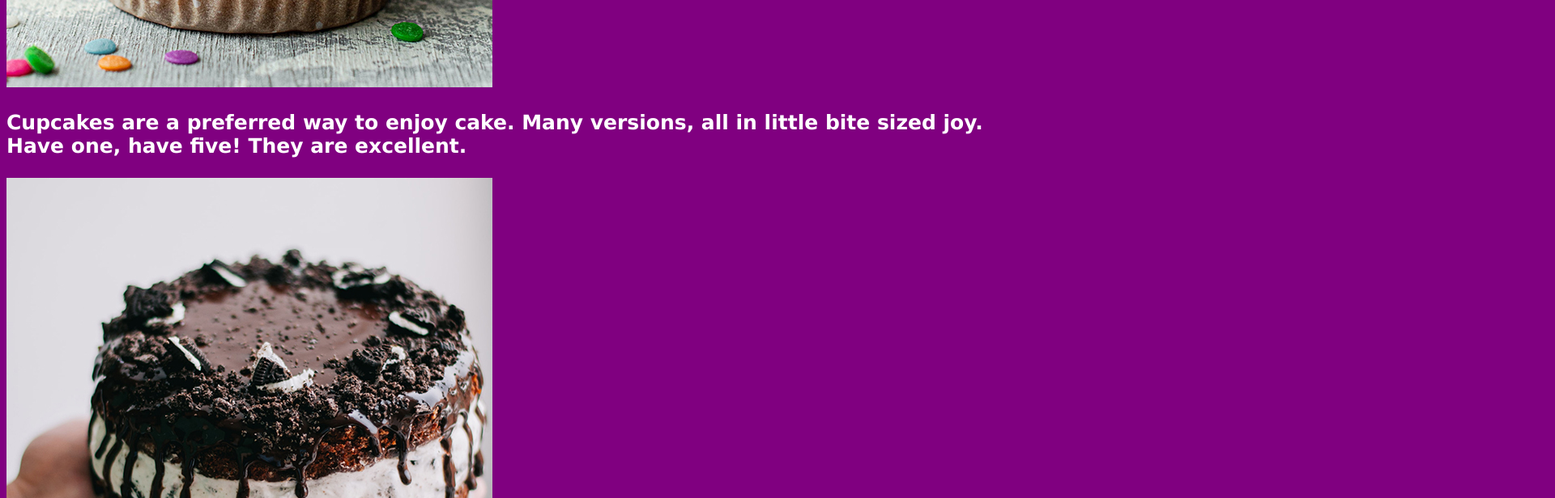
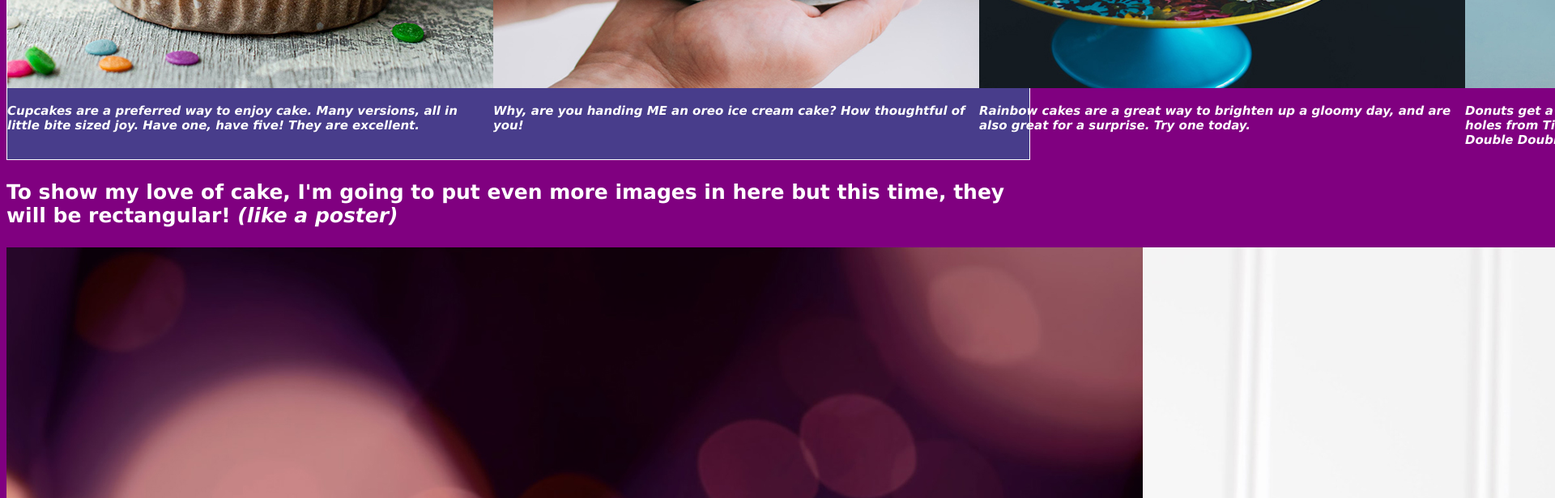
Before and after one commit to Caffeine-Powered/GWDS_Worksheet2, a plain HTML site: page cake.html in a window 1280 px wide. Shown: the part 1480-2096 px from the top of the page at 81% size, 1920 px wide, since content can reach past the window. Drawn offline with Linux system fonts and the light colour scheme.

Commit message:
added .caption and .container

```diff
--- a/styles.css
+++ b/styles.css
@@ -69,3 +69,18 @@ a{
     font-size: 25px;
     font-weight: bold;
 }
+
+.section-one{
+    border: 1px solid white;
+    background-color: darkslateblue;
+}
+
+.caption{
+    font-size: 15px;
+    font-style: italic;
+}
+
+.container{
+    display: flex;
+
+}
```
